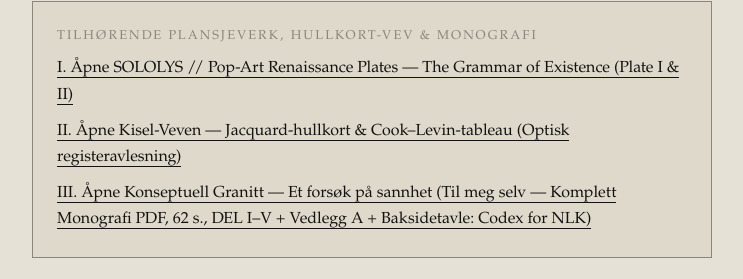
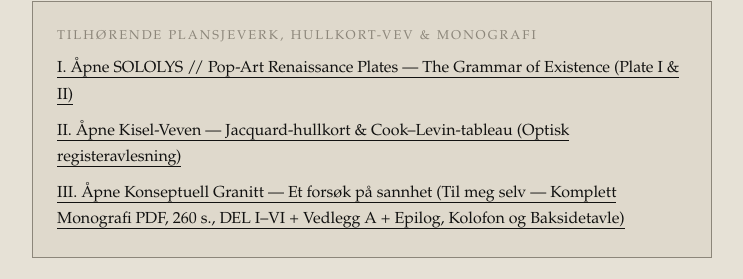
Before and after one commit to sololys/skrivevaerelset, a plain HTML site: page verdensbiblioteket/index.html in a window 1280 px wide. Shown: the part 2010-2289 px from the top of the page, without its empty margins (268-1011 px from the left). Drawn offline with Linux system fonts and the light colour scheme.

Commit message:
docs: align book references with the published 260-page PDF
Signed-off-by: Marius Egerhei Torjusen <marius0.of.1@gmail.com>

```diff
--- a/verdensbiblioteket/index.html
+++ b/verdensbiblioteket/index.html
@@ -327,7 +327,7 @@
             <a href="veven.html">II. Åpne Kisel-Veven — Jacquard-hullkort &amp; Cook–Levin-tableau (Optisk registeravlesning)</a>
         </p>
         <p style="margin: 0; text-align: left;">
-            <a href="../TILMEGSELV/KONSEPTUELL_GRANITT_ET_FORSOK_PA_SANNHET.pdf">III. Åpne Konseptuell Granitt — Et forsøk på sannhet (Til meg selv — Komplett Monografi PDF, 62 s., DEL I–V + Vedlegg A + Baksidetavle: Codex for NLK)</a>
+            <a href="../TILMEGSELV/KONSEPTUELL_GRANITT_ET_FORSOK_PA_SANNHET.pdf">III. Åpne Konseptuell Granitt — Et forsøk på sannhet (Til meg selv — Komplett Monografi PDF, 260 s., DEL I–VI + Vedlegg A + Epilog, Kolofon og Baksidetavle)</a>
         </p>
     </div>
 
```
Also changed, not shown: 2 other files.
